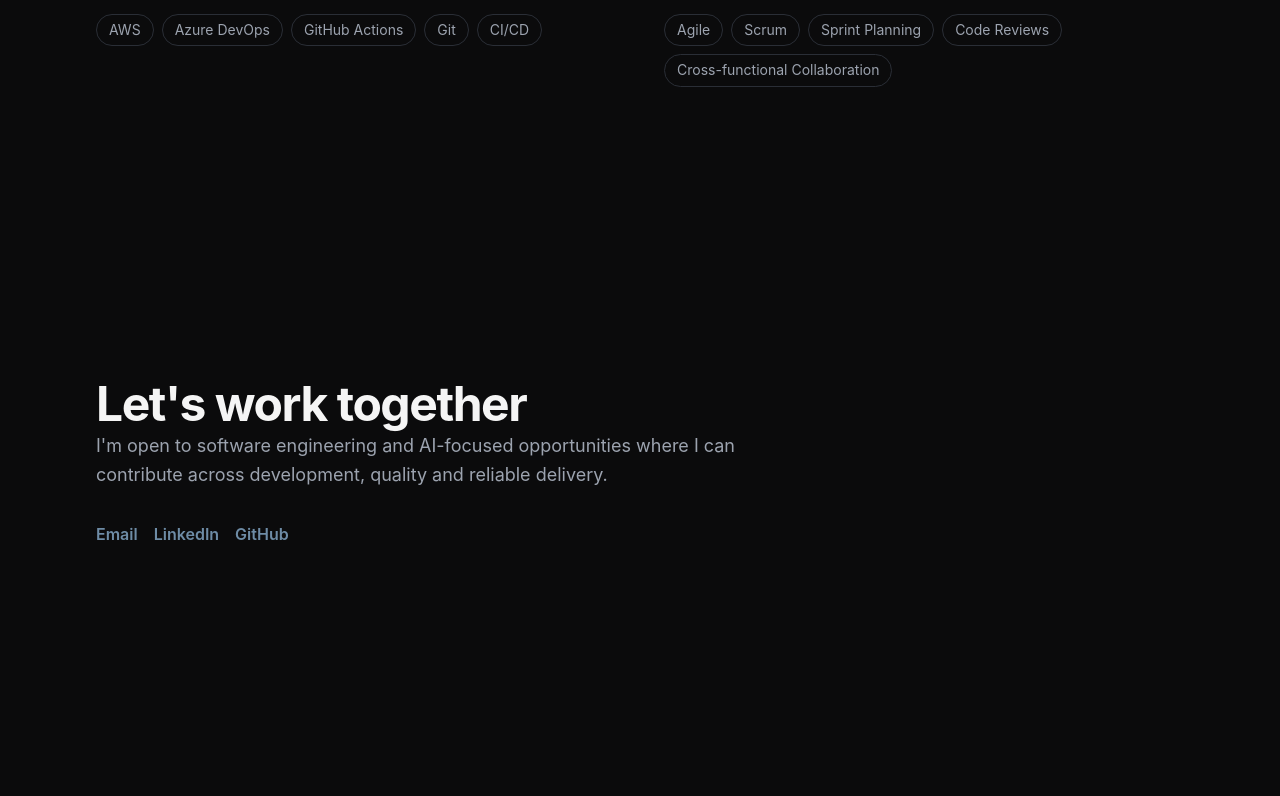
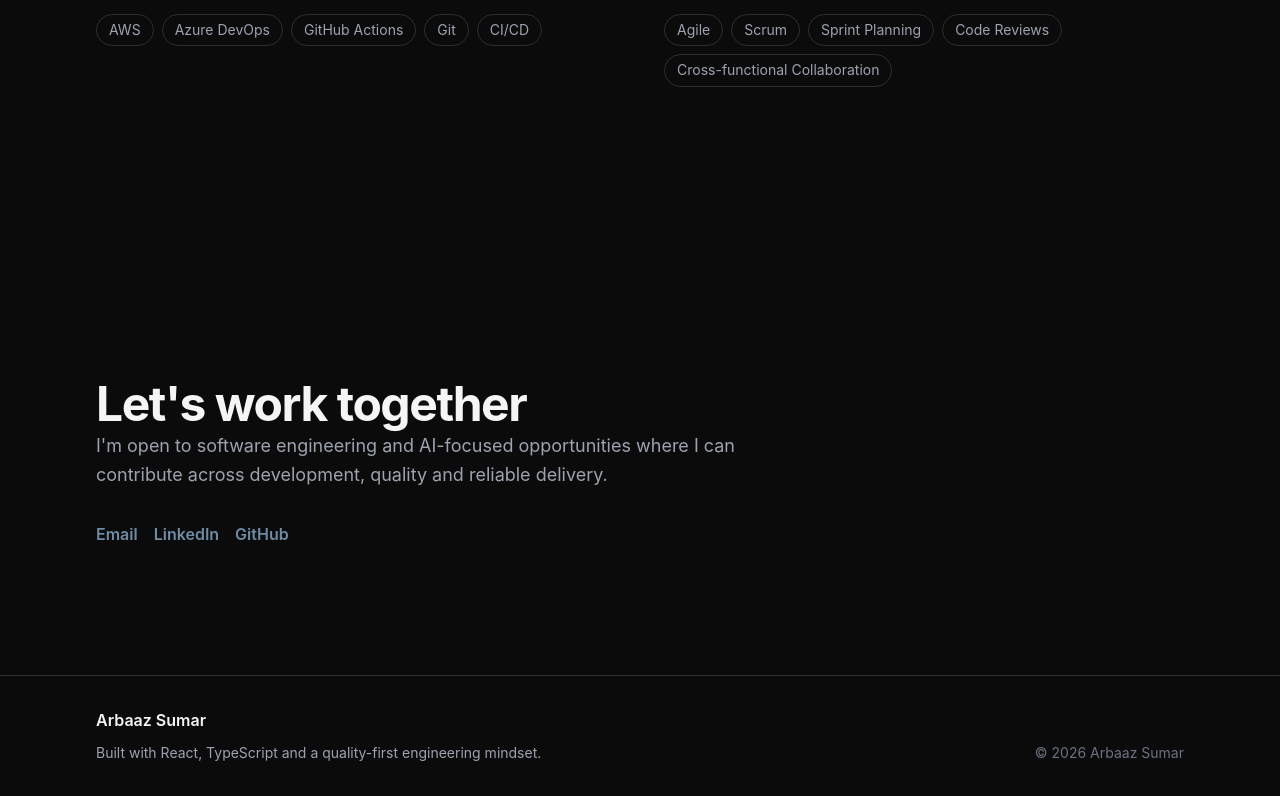
Before and after one commit to arbaaz-77/arbaaz-sumar-portfolio, a React (Vite) app: page / in a window 1280 px wide. Shown: the part 5123-5919 px from the top of the page. Before the commit the page ends 5798 px from the top, so only its background shows below. Built offline with nearby package versions, Linux system fonts and the light colour scheme.

Commit message:
feat: add site footer (#34)

```diff
--- a/src/App.tsx
+++ b/src/App.tsx
@@ -5,6 +5,7 @@ import { About } from './features/about'
 import { Experience } from './features/experience'
 import { Skills } from './features/skills'
 import { Contact } from './features/contact'
+import { Footer } from './features/footer'
 
 function App() {
   return (
@@ -18,6 +19,7 @@ function App() {
         <Skills />
         <Contact />
       </main>
+      <Footer />
     </>
   )
 }
--- /dev/null
+++ b/src/features/footer/Footer.css
@@ -0,0 +1,46 @@
+.footer {
+  padding-block: var(--space-8);
+  border-top: 1px solid var(--color-border);
+}
+
+.footer__content {
+  display: flex;
+  align-items: flex-end;
+  justify-content: space-between;
+  gap: var(--space-8);
+}
+
+.footer__name,
+.footer__message,
+.footer__copyright {
+  margin: 0;
+}
+
+.footer__name {
+  color: var(--color-text-primary);
+  font-weight: var(--font-weight-semibold);
+}
+
+.footer__message {
+  margin-top: var(--space-2);
+  color: var(--color-text-secondary);
+  font-size: var(--font-size-sm);
+}
+
+.footer__copyright {
+  color: var(--color-text-muted);
+  font-size: var(--font-size-sm);
+  white-space: nowrap;
+}
+
+@media (max-width: 40rem) {
+  .footer__content {
+    align-items: flex-start;
+    flex-direction: column;
+    gap: var(--space-4);
+  }
+
+  .footer__copyright {
+    white-space: normal;
+  }
+}
--- /dev/null
+++ b/src/features/footer/Footer.tsx
@@ -0,0 +1,26 @@
+import { Container } from '@/components/ui/Container'
+
+import './Footer.css'
+
+export function Footer() {
+  return (
+    <footer className="footer">
+      <Container>
+        <div className="footer__content">
+          <div>
+            <p className="footer__name">Arbaaz Sumar</p>
+
+            <p className="footer__message">
+              Built with React, TypeScript and a quality-first engineering
+              mindset.
+            </p>
+          </div>
+
+          <p className="footer__copyright">
+            © {new Date().getFullYear()} Arbaaz Sumar
+          </p>
+        </div>
+      </Container>
+    </footer>
+  )
+}
--- /dev/null
+++ b/src/features/footer/index.ts
@@ -0,0 +1 @@
+export { Footer } from './Footer'
```
Also changed, not shown: 1 other file (tests, documents, lock files or other folders).
